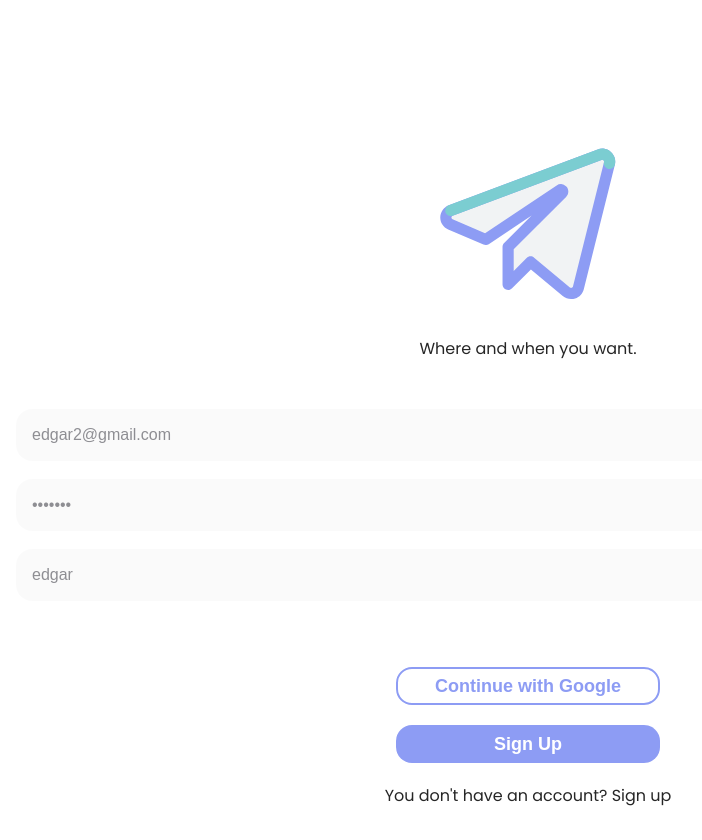
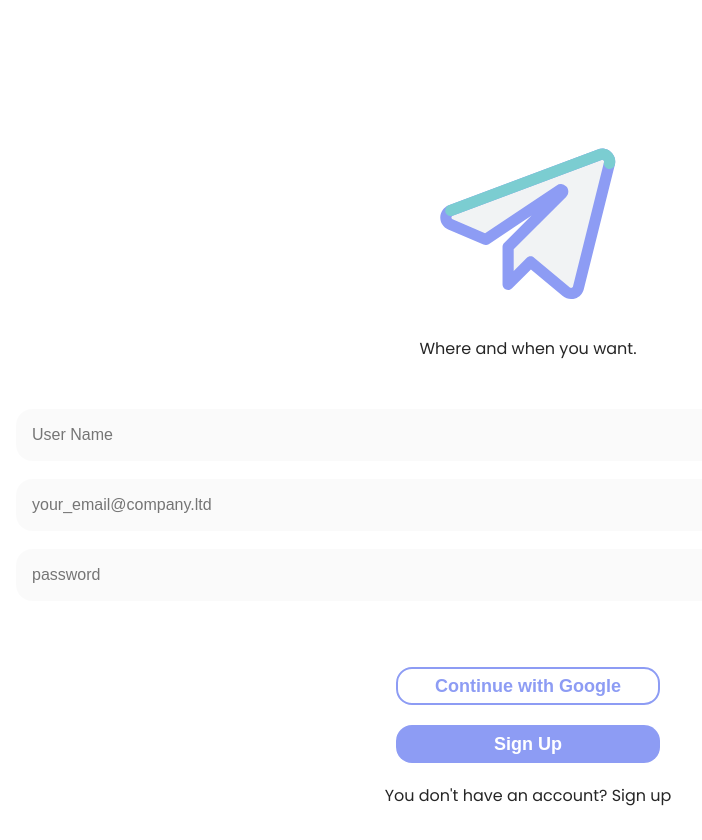
Before and after one commit to aEdgar22/scriv, a React (Create React App) app: page /auth/register in a window 1280 px wide. Shown: the whole page, without its empty margins (112-814 px from the left). Built offline with nearby package versions, Linux system fonts and the light colour scheme.

Commit message:
refactor/registerScreen corregido

```diff
--- a/src/pages/auth/register/RegisterScreen.jsx
+++ b/src/pages/auth/register/RegisterScreen.jsx
@@ -16,9 +16,9 @@ export const RegisterScreen = () => {
 
   //utiliza hook useForm para manejar state de los inputs
   const [formValues, handleInputChange] = useForm({
-    email: "edgar2@gmail.com",
-    password: "1234252",
-    userName: "edgar",
+    email: "",
+    password: "",
+    userName: "",
   });
 
   //destructuro valores de formValues
@@ -40,6 +40,15 @@ export const RegisterScreen = () => {
       <form onSubmit={handleLogin}>
         <ContainerInput size="sizeContainerInput">
           <Input
+            type="text"
+            name="userName"
+            value={userName}
+            placeholder="User Name"
+            onChange={handleInputChange}
+            autoComplete="off"
+          />
+
+          <Input
             type="email"
             name="email"
             value={email}
@@ -57,14 +66,6 @@ export const RegisterScreen = () => {
             autoComplete="off"
           />
 
-          <Input
-            type="text"
-            name="userName"
-            value={userName}
-            placeholder="User Name"
-            onChange={handleInputChange}
-            autoComplete="off"
-          />
           <ContainerButton size="sizeContainerButton">
             <OutlinedButton>Continue with Google</OutlinedButton>
             <LoginButton>Sign Up</LoginButton>
```
